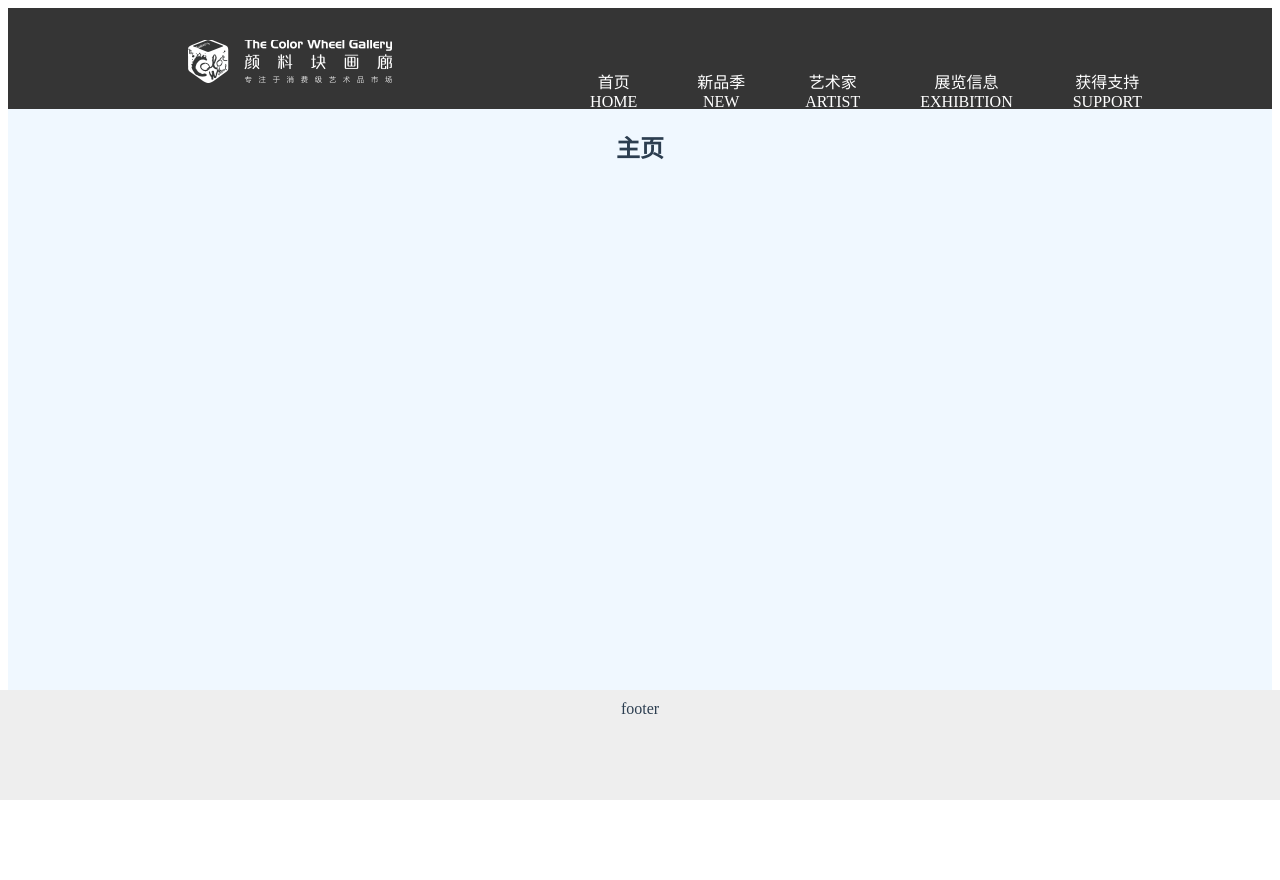
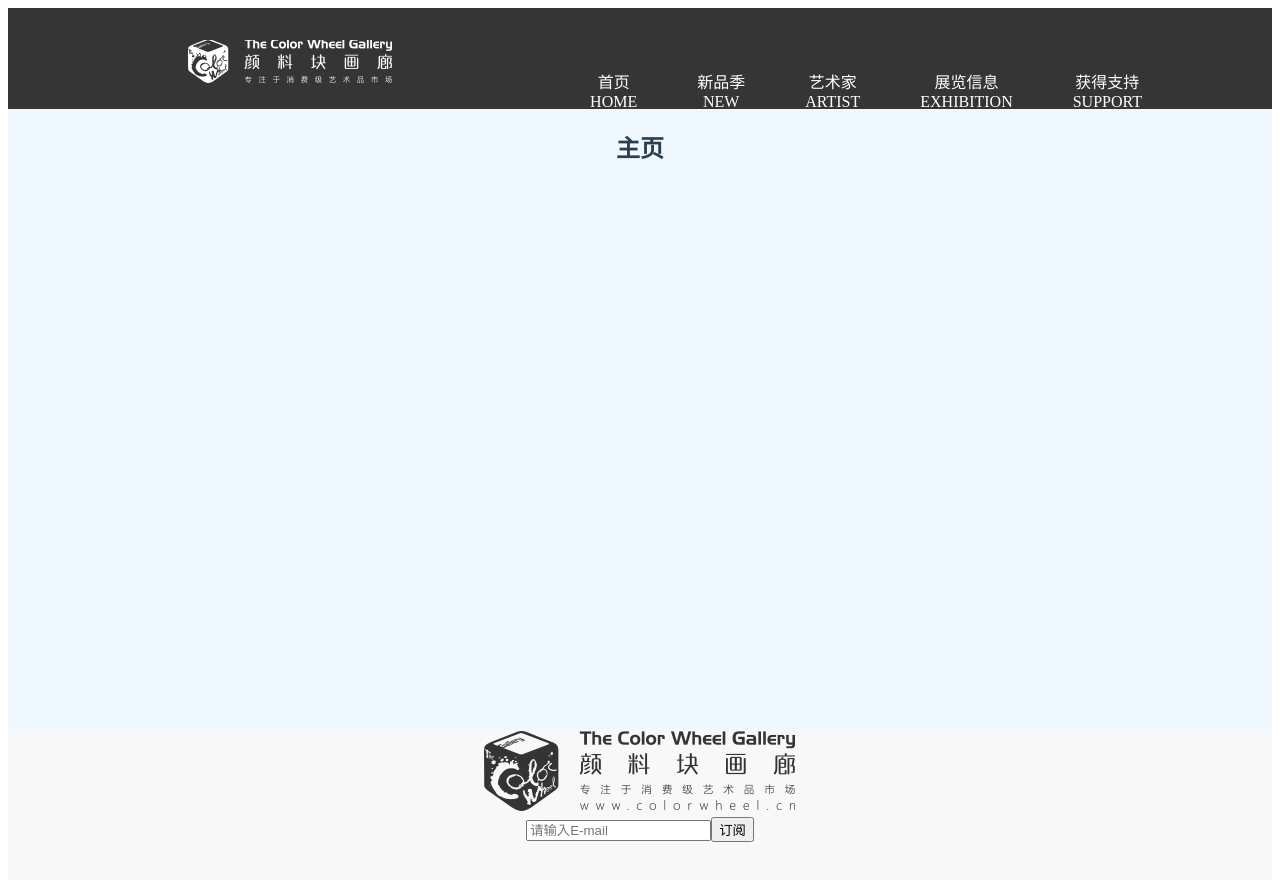
Before and after one commit to Yukiookami/colorwheel-frontend, a Vue app: page / in a window 1280 px wide. Shown: the top 880 px of the page. Before the commit the page ends 800 px from the top, so only its background shows below. Built offline with nearby package versions, Linux system fonts and the light colour scheme.

Commit message:
暂存代码

```diff
--- a/src/components/ColorWheelFooter.vue
+++ b/src/components/ColorWheelFooter.vue
@@ -1,24 +1,29 @@
 <template>
- <div id="footer">
-  <span>footer</span>
- </div>
+<div id="footer">
+  <div>
+    <router-link to="/">
+      <img src="../assets/logo-f.png">
+    </router-link>
+    <div>
+      <input placeholder="请输入E-mail">
+      <button>订阅</button>
+    </div>
+  </div>
+  <div>
+
+  </div>
+</div>
 </template>
 
 <script>
- export default({
+export default({
   name:'footer'
- })
+})
 </script>
 
 <style scoped>
- #footer
- {
-  height:100px;
-  position:fixed;
-  bottom:0px;
-  left: 0px;
-  background-color: #eeeeee;
-  width: 100%;
-  padding-top: 10px;
- }
+#footer {
+  height:331px;
+  background-color: #f8f8f8;
+}
 </style>
--- a/src/components/ColorWheelHeader.vue
+++ b/src/components/ColorWheelHeader.vue
@@ -32,14 +32,7 @@
 </template>
 
 <script>
- export default({
-  name:'header',
-  data:function () {
-   return {
-    'nav-btn': 'nav-btn'
-   }
-  }
- })
+
 </script>
 
 <style scoped>
```
Also changed, not shown: src/assets/logo-f.png (added).
